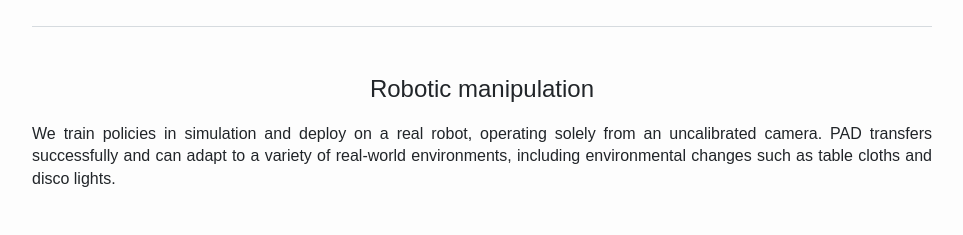
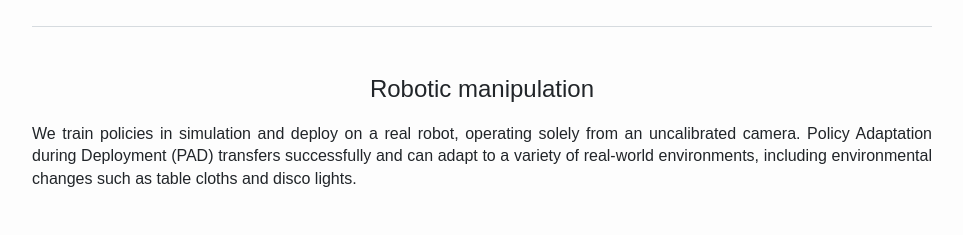
Before and after one commit to gtJZio9kuey3bL2Qn2426DvquU6Y4wQM/ICLR2021_Anonymized_PAD, a plain HTML site: page index.html in a window 1280 px wide. Shown: the part 1542-1777 px from the top of the page, without its empty margins (158-1121 px from the left). Drawn offline with Linux system fonts and the light colour scheme.

Commit message:
update description

```diff
--- a/index.html
+++ b/index.html
@@ -79,7 +79,7 @@ div.spacing {width: 100%; height: 80px;}
 	<div>
 		<h2>Robotic manipulation</h2>
 		<p>
-			We train policies in simulation and deploy on a real robot, operating solely from an uncalibrated camera. PAD transfers successfully and can adapt to a variety of real-world environments, including environmental changes such as table cloths and disco lights.
+			We train policies in simulation and deploy on a real robot, operating solely from an uncalibrated camera. Policy Adaptation during Deployment (PAD) transfers successfully and can adapt to a variety of real-world environments, including environmental changes such as table cloths and disco lights.
 		</p>
 		<div class="content-video">
 			<h3 class="bold" style="margin-top: 48px;">Reach</h3>
```
